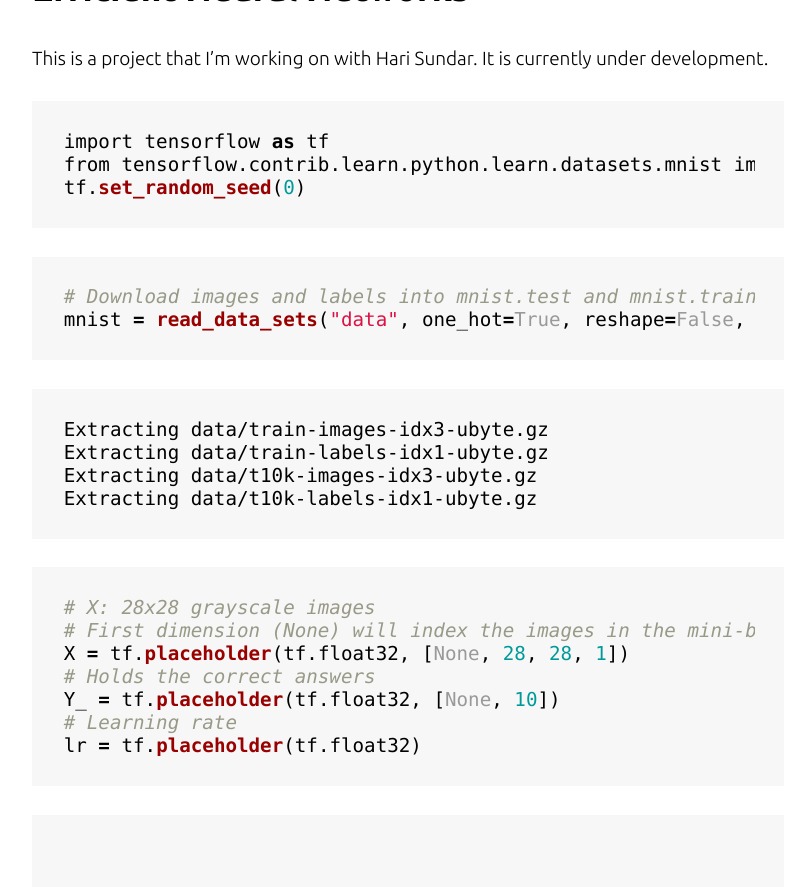
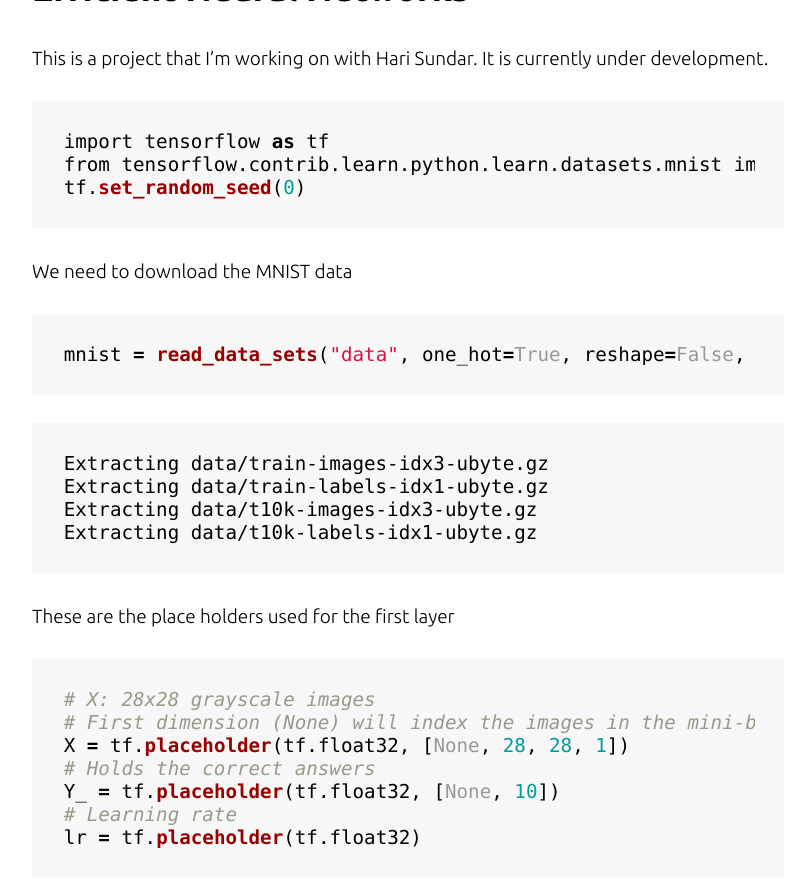
Before and after one commit to cmertin/cmertin.github.io, a Jekyll site: the page built from _posts/2017-05-01-Efficnet-Neural-Networks.markdown, in a window 1280 px wide and 900 px high, scrolled down 258 px. Shown: the top 887 px of the window, without its empty margins (232-1030 px from the left). Built offline with Jekyll 4.4.1, drawn with Linux system fonts in a browser that asks for light colours; nearby versions of some CDN libraries; comment, search, counter and statistics services are not loaded.

Commit message:
Added spacing

````diff
--- a/_posts/2017-05-01-Efficnet-Neural-Networks.markdown
+++ b/_posts/2017-05-01-Efficnet-Neural-Networks.markdown
@@ -10,9 +10,10 @@
 tf.set_random_seed(0)
 ```
 
+We need to download the MNIST data
+
 
 ```python
-# Download images and labels into mnist.test and mnist.train
 mnist = read_data_sets("data", one_hot=True, reshape=False, validation_size=0)
 ```
 
@@ -21,6 +22,8 @@
     Extracting data/t10k-images-idx3-ubyte.gz
     Extracting data/t10k-labels-idx1-ubyte.gz
 
+
+These are the place holders used for the first layer
 
 
 ```python
````
